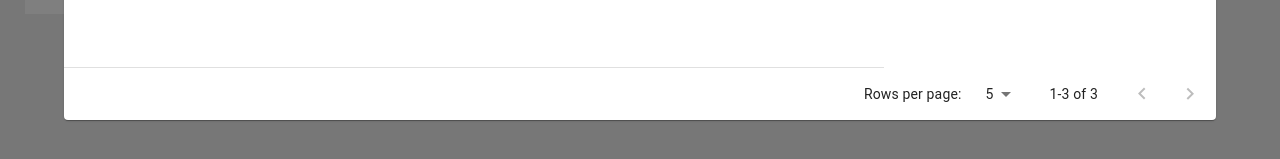
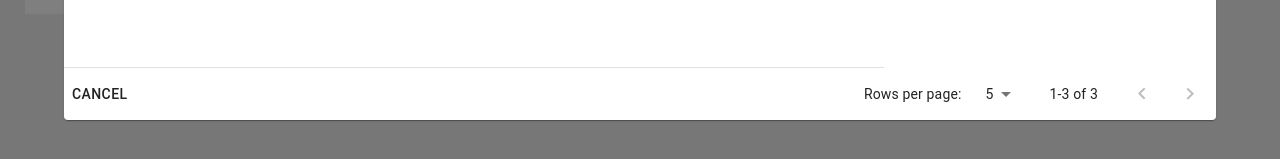
Before and after one commit to agentdata/Enlightened-LMS, a React (Create React App) app in the folder React-Frontend/: page / in a window 1280 px wide. Both pictures are taken after a click on the button "+ SIGN UP FOR COURSE". Shown: the part 419-578 px from the top of the page. Built offline with nearby package versions, Linux system fonts and the light colour scheme; no server answers.

Commit message:
moved rows to EnhancedTable and implemented closeModal function in props

```diff
--- a/React-Frontend/src/components/course/CourseList.js
+++ b/React-Frontend/src/components/course/CourseList.js
@@ -164,7 +164,7 @@ class CourseList extends Component {
                             </div>
                         ) :
                             <div className={classes.signUpTable}>
-                                <CourseSignUp />
+                                <CourseSignUp closeModal={this.handleClose}/>
                             </div>}
 
 
--- a/React-Frontend/src/components/course/CourseSignUp.js
+++ b/React-Frontend/src/components/course/CourseSignUp.js
@@ -29,11 +29,7 @@ function createData(department, number, name, instructor, credits, days, time, s
 // TODO: GET ALL COURSES FROM DB AND ADD THEM TO rows IN THIS FORM
 // note: id is the object id, used for storing which courses are selected
 // and pushing to backend
-const rows = [
-  createData('CS', 2750, 'Software Engineering 1', 'Linda DuHadway', 4, 'MWF', '9:30-11:20', 'Fall', 2020, '12345'),
-  createData('CS', 3100, 'Operating Systems', 'Mark Huson', 4, 'Online', '7:30-9:20', 'Fall', 2020, '12346'),
-  createData('HIST', 1700, 'American History', 'Gene Sessions', 3, 'TW', '9:30-10:20', 'Fall', 2020, '123457')
-];
+
 
 function descendingComparator(a, b, orderBy) {
   if (b[orderBy] < a[orderBy]) {
@@ -212,15 +208,27 @@ const useStyles = makeStyles((theme) => ({
     top: 20,
     width: 1,
   },
+  tableFoot: {
+      display: "flex",
+      flexDirection: "row",
+      justifyContent: "space-between"
+  }
 }));
 
-export default function EnhancedTable() {
+export default function EnhancedTable(props) {
   const classes = useStyles();
   const [order, setOrder] = React.useState('asc');
   const [orderBy, setOrderBy] = React.useState('department');
   const [selected, setSelected] = React.useState([]);
   const [page, setPage] = React.useState(0);
   const [rowsPerPage, setRowsPerPage] = React.useState(5);
+
+  const rows = [
+    createData('CS', 2750, 'Software Engineering 1', 'Linda DuHadway', 4, 'MWF', '9:30-11:20', 'Fall', 2020, '12345'),
+    createData('CS', 3100, 'Operating Systems', 'Mark Huson', 4, 'Online', '7:30-9:20', 'Fall', 2020, '12346'),
+    createData('HIST', 1700, 'American History', 'Gene Sessions', 3, 'TW', '9:30-10:20', 'Fall', 2020, '123457')
+
+  ];
 
   const handleRequestSort = (event, property) => {
     const isAsc = orderBy === property && order === 'asc';
@@ -327,6 +335,8 @@ export default function EnhancedTable() {
             </TableBody>
           </Table>
         </TableContainer>
+        <div className={classes.tableFoot}>
+            <Button onClick={props.closeModal}>Cancel</Button>
         <TablePagination
           rowsPerPageOptions={[5, 10, 25]}
           component="div"
@@ -336,6 +346,7 @@ export default function EnhancedTable() {
           onChangePage={handleChangePage}
           onChangeRowsPerPage={handleChangeRowsPerPage}
         />
+        </div>
       </Paper>
     </div>
   );
```
